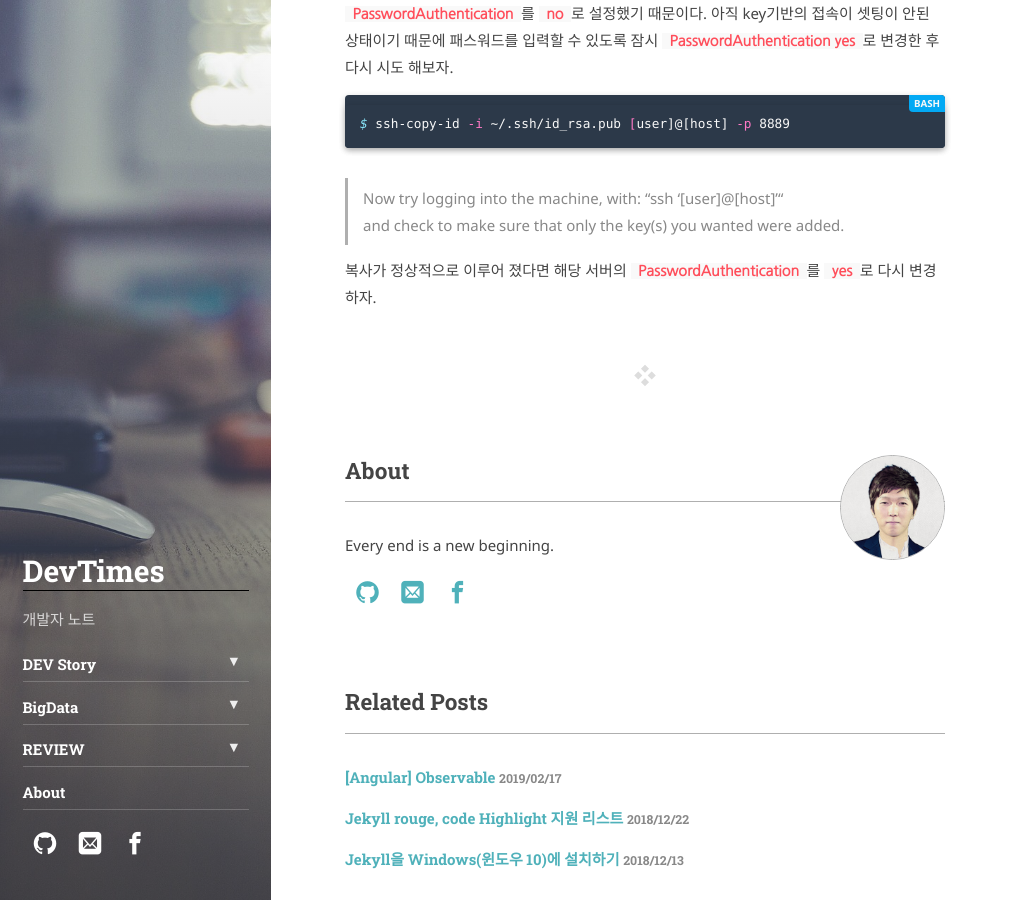
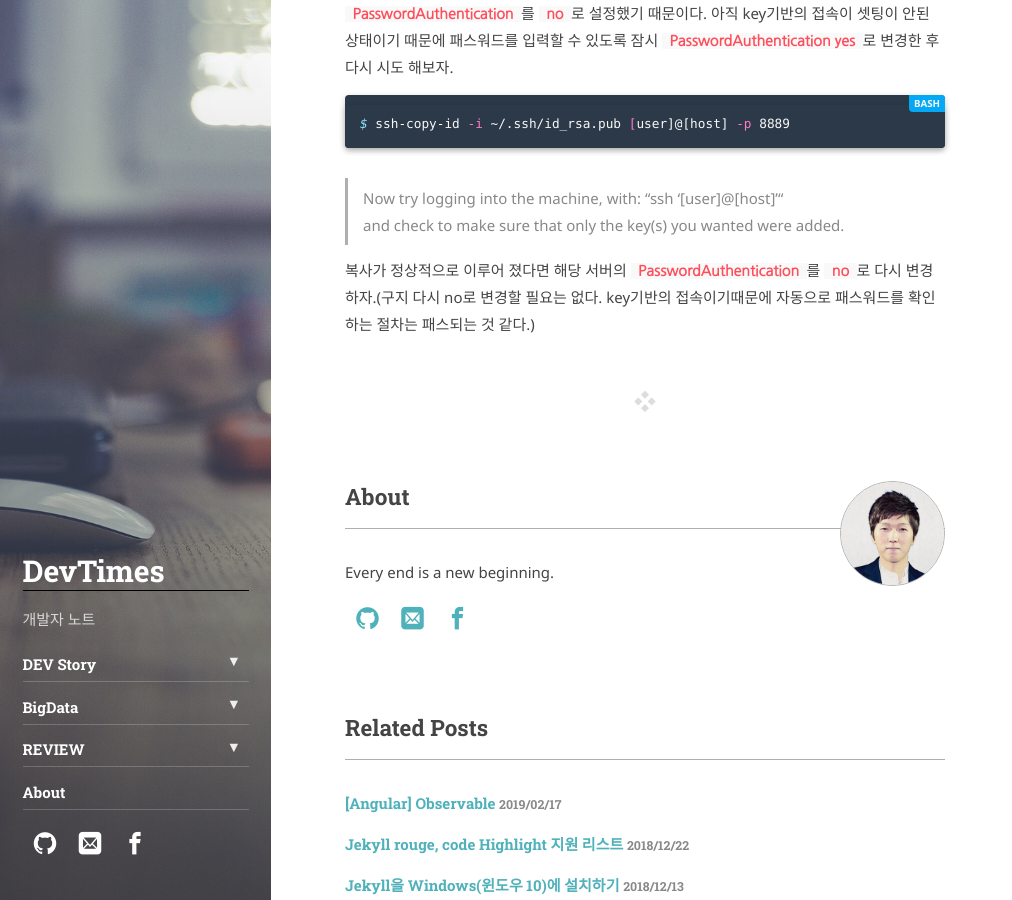
Before and after one commit to winuss/jekyll-blog, a Jekyll site: the page built from _posts/2019-03-05-openssh-server-wsl.md, in a window 1280 px wide and 900 px high, scrolled down 1890 px. Shown: the whole window, without its empty margins (0-1012 px from the left). Built offline with Jekyll 4.4.1, drawn with Linux system fonts in a browser that asks for light colours; some web fonts are replaced.

Commit message:
no message

```diff
--- a/_posts/2019-03-05-openssh-server-wsl.md
+++ b/_posts/2019-03-05-openssh-server-wsl.md
@@ -61,4 +61,4 @@ $ ssh-copy-id -i ~/.ssh/id_rsa.pub [user]@[host] -p 8889
 >Now try logging into the machine, with:   "ssh '[user]@[host]'"<br>
 >and check to make sure that only the key(s) you wanted were added.
 
-복사가 정상적으로 이루어 졌다면 해당 서버의 `PasswordAuthentication`를 `yes`로 다시 변경하자.
+복사가 정상적으로 이루어 졌다면 해당 서버의 `PasswordAuthentication`를 `no`로 다시 변경하자.(구지 다시 no로 변경할 필요는 없다. key기반의 접속이기때문에 자동으로 패스워드를 확인하는 절차는 패스되는 것 같다.)
```
